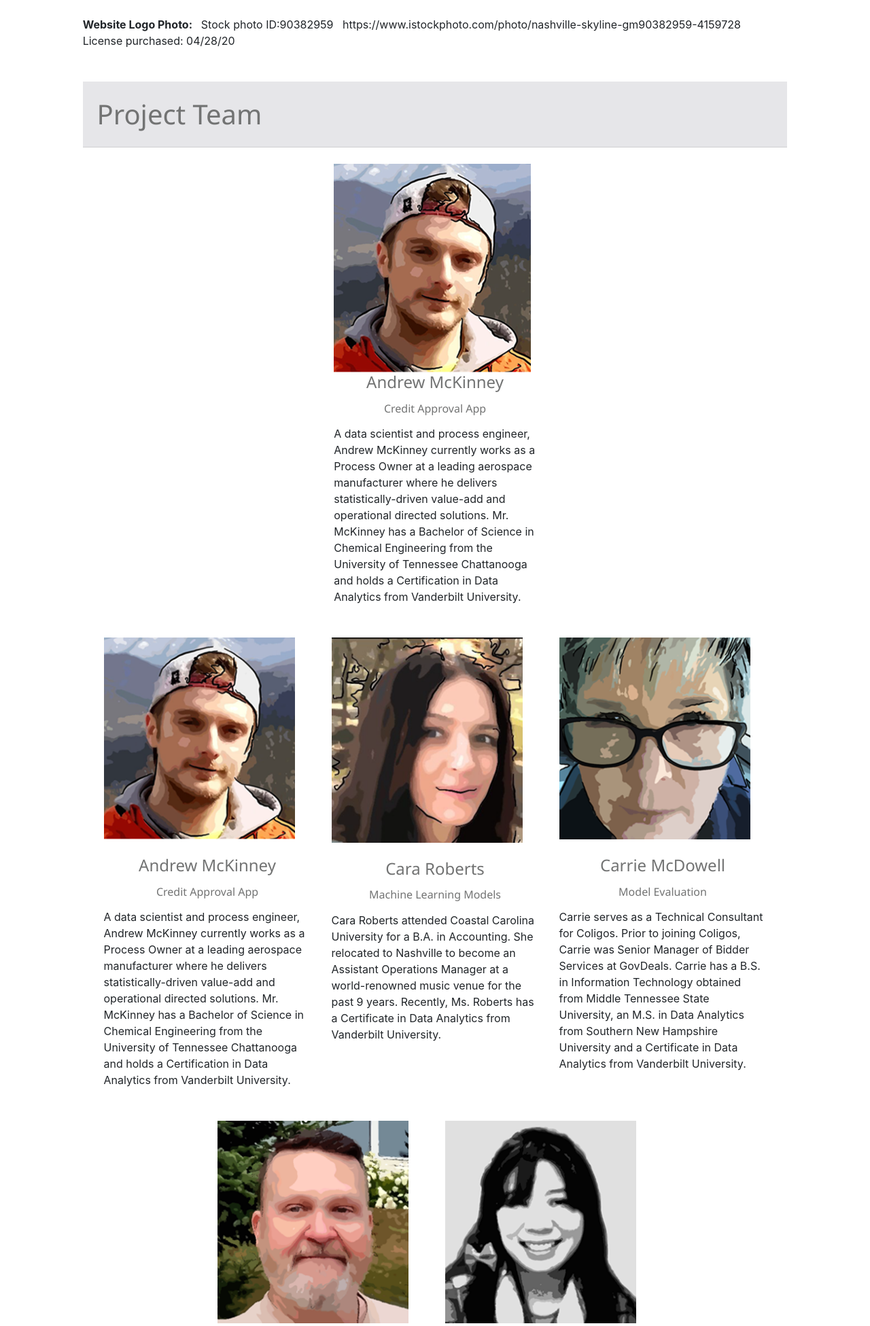
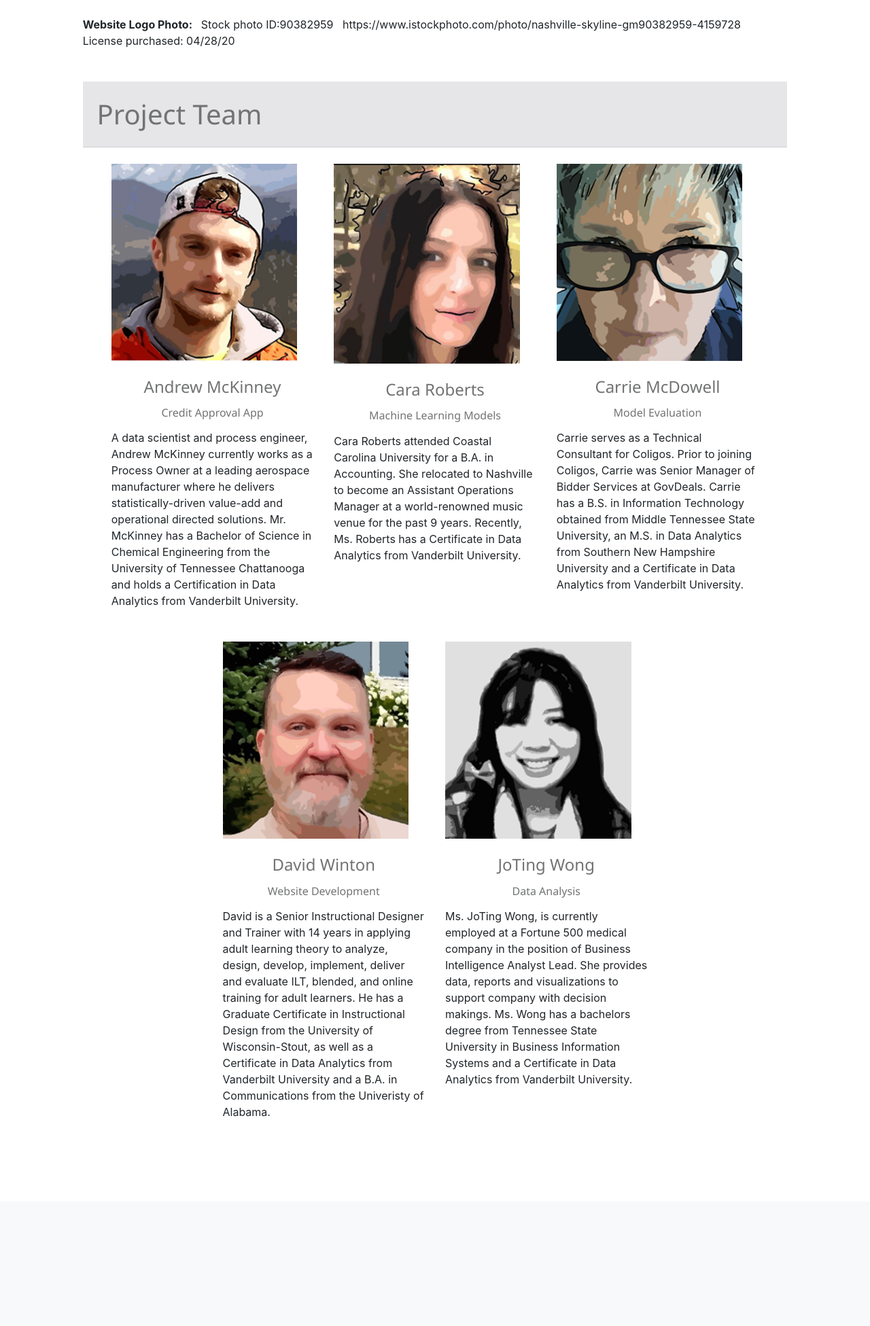
Before and after one commit to armckinney/west-end-financial, a Flask app: page /about_us.html in a window 1280 px wide. Shown: the part 758-2709 px from the top of the page at 68% size. After the commit the page ends 2401 px from the top, so only its background shows below. Run offline with Flask 2, Linux system fonts and the light colour scheme; some libraries are stand-ins or nearby versions.

Commit message:
Update about_us.html

```diff
--- a/Credit_Review_App/templates/about_us.html
+++ b/Credit_Review_App/templates/about_us.html
@@ -191,18 +191,6 @@
     </div>
     <div class="row justify-content-center">
     <div class="col-lg-3 col-sm-12 col-xs-12 padding">
-      <div class="image-wrapper float-left pr-4">
-        <img src="../Images/About_us1a.png" alt="image1">
-      </div>
-      <div class="single-post-content-wrapper">
-        <h4 class="text-center">Andrew McKinney</h4>
-        <h6 class="text-center">Credit Approval App</h6>
-        A data scientist and process engineer, Andrew McKinney currently works as a Process Owner at a leading aerospace manufacturer where he delivers statistically-driven value-add and operational directed solutions. Mr. McKinney has a Bachelor of Science in Chemical Engineering from the University of Tennessee Chattanooga and holds a Certification in Data Analytics from Vanderbilt University.<br>
-      </div>
-      <br><br>
-    </div>
-    <div class="row justify-content-center">
-    <div class="col-lg-3 col-sm-12 col-xs-12 padding">
       <div class="image-wrapper float-center pr-4">
         <img src="../Images/About_us1a.png" alt="image1" class="img-fluid mx-auto d-block">
       </div>
```
